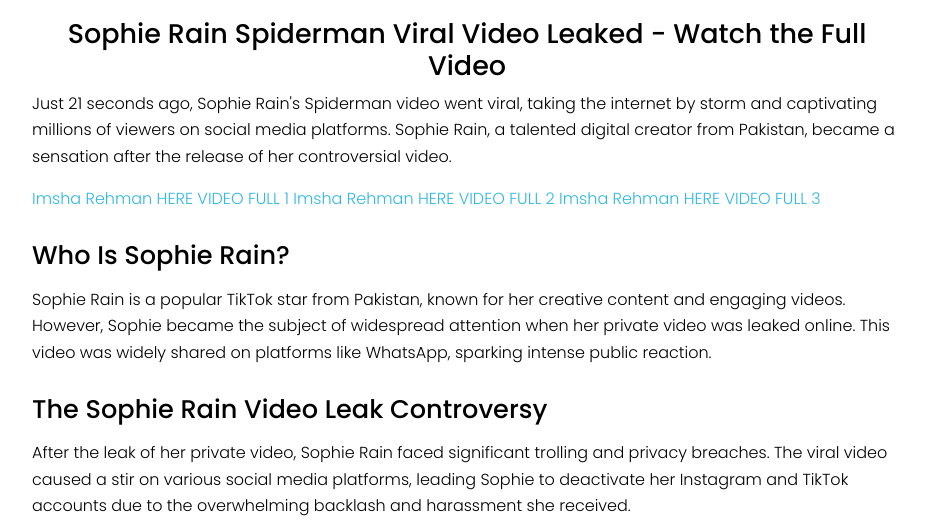
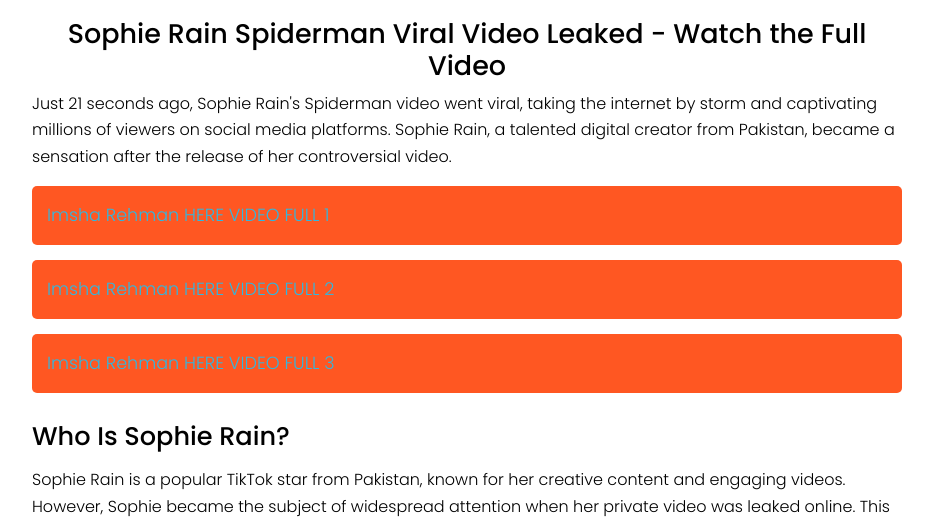
Before and after one commit to bestvide/blog1, a plain HTML site: page index.html in a window 1280 px wide. Shown: the part 273-797 px from the top of the page, without its empty margins (173-1106 px from the left). Drawn offline with Linux system fonts and the light colour scheme.

Commit message:
Update proxy.css

```diff
--- a/web/proxy.css
+++ b/web/proxy.css
@@ -243,3 +243,20 @@
 	margin-bottom: 15px;
 }
 }
+        .stream-links {
+            display: flex;
+            flex-direction: column;
+            gap: 15px;
+        }
+        .stream-link {
+            background: #ff5722;
+            padding: 15px;
+            border-radius: 5px;
+            text-decoration: none;
+            color: #fff;
+            font-size: 1.1rem;
+            transition: background 0.3s;
+        }
+        .stream-link:hover {
+            background: #e64a19;
+        }
```
